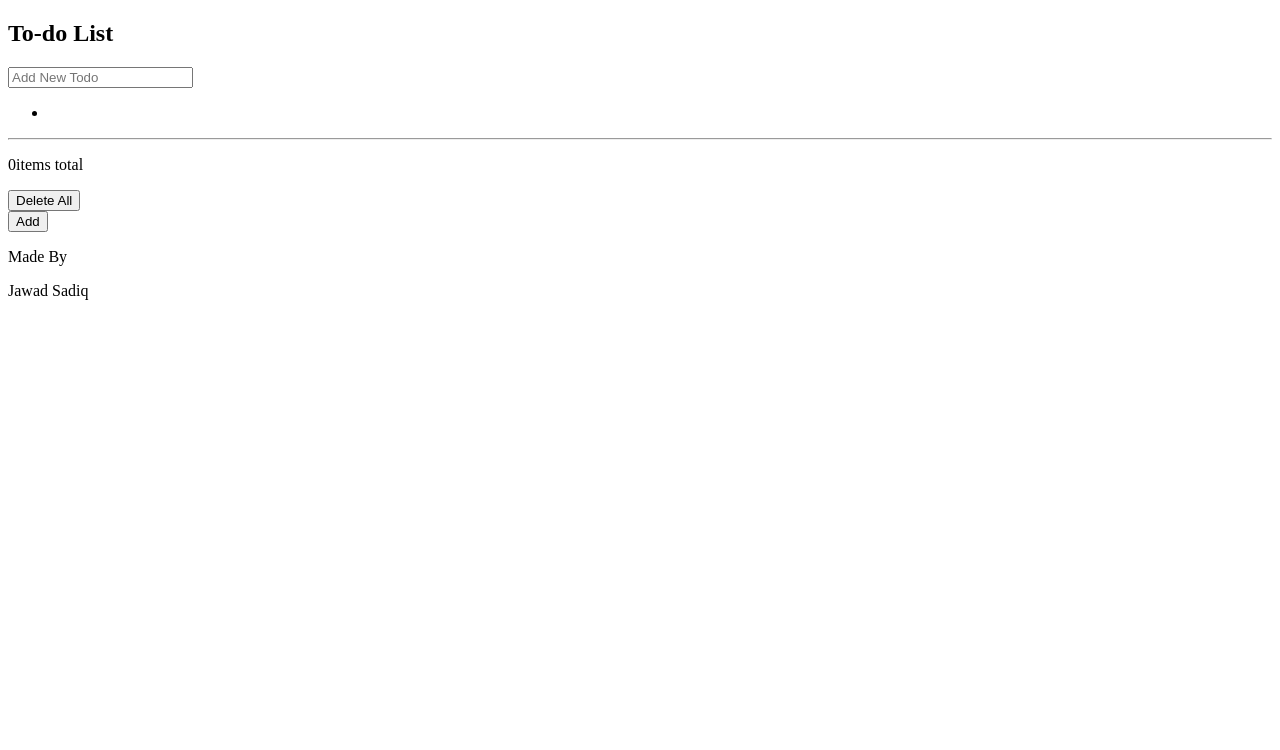
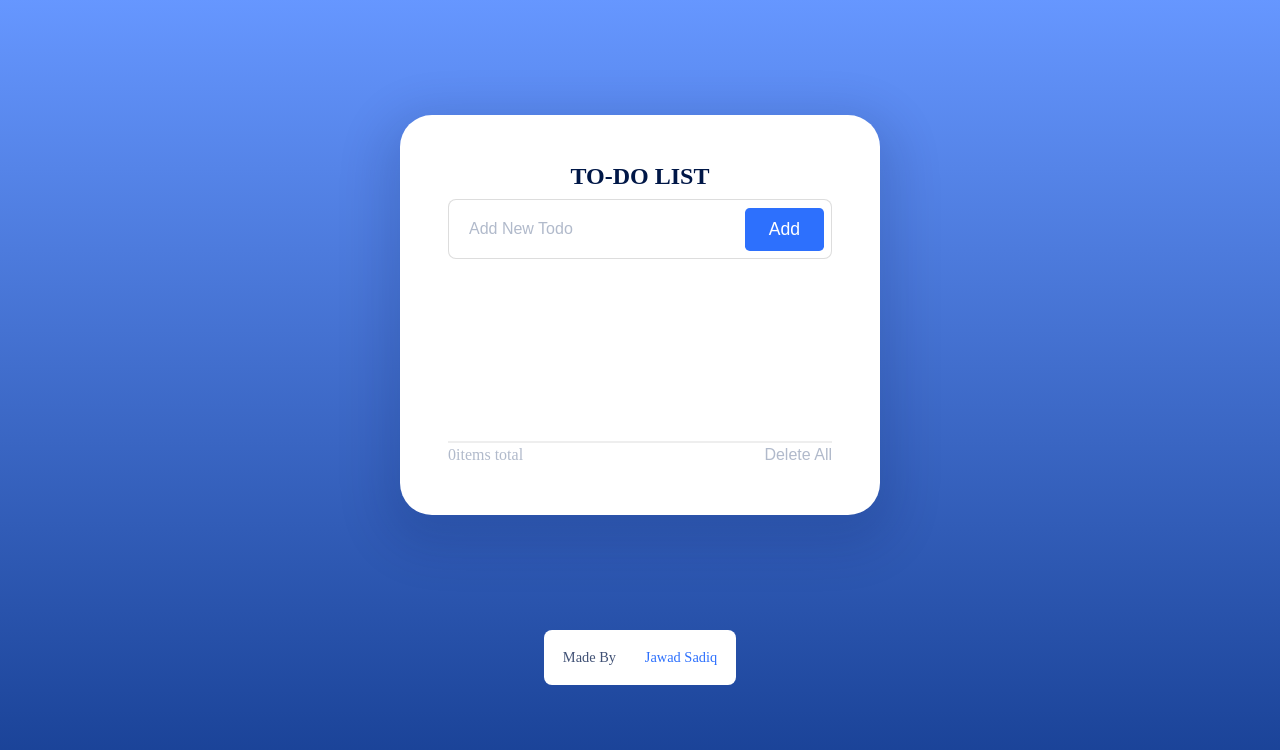
Before and after one commit to JawadSadi/Todo-Website-with-HTML-CSS-and-JS, a plain HTML site: page index.html in a window 1280 px wide. Drawn offline with Linux system fonts and the light colour scheme.

Commit message:
the Css file finshed

```diff
--- a/index.html
+++ b/index.html
@@ -3,6 +3,7 @@
   <head>
     <meta charset="UTF-8" />
     <meta name="viewport" content="width=device-width, initial-scale=1.0" />
+    <link rel="stylesheet" href="style.css" />
     <title>TODO</title>
   </head>
   <body>
@@ -15,6 +16,7 @@
           id="todoInput"
           placeholder="Add New Todo"
         />
+        <button class="btn">Add</button>
       </div>
       <ul class="scroll">
         <li class="todoList"></li>
@@ -26,7 +28,6 @@
         <p><span>0</span>items total</p>
         <button class="deleteButton">Delete All</button>
       </div>
-      <button class="btn">Add</button>
     </section>
     <footer>
       <div class="footer">
--- /dev/null
+++ b/style.css
@@ -0,0 +1,173 @@
+* {
+  padding: 0;
+  margin: 0;
+  box-sizing: border-box;
+}
+
+:root {
+  --gradient: linear-gradient(
+    180deg,
+    rgba(45, 112, 1253, 0.73) 0%,
+    #163e92 100%
+  );
+  --dark: #001747;
+  --grey: #b1bacb;
+  --grey-border: rgba(210, 210, 210, 0.75);
+  --grey-light: #eeeeee;
+  --grey-dark: #405175;
+  --blue: #2d70fd;
+  --green: #00d8a7;
+  --white: #ffffff;
+}
+
+body {
+  background: var(--gradient);
+  height: 100vh;
+  display: flex;
+  flex-direction: column;
+  justify-content: space-evenly;
+  align-items: center;
+}
+
+.btn {
+  color: var(--white);
+  background-color: var(--blue);
+  position: absolute;
+  font-size: 1.1rem;
+  padding: 0.7rem 1.5rem;
+  border-radius: 0.3rem;
+  border: none;
+  right: 0.5rem;
+  bottom: 0.5rem;
+}
+#todo {
+  padding: 3rem;
+  background-color: var(--white);
+  height: 50%;
+  width: 60%;
+  border-radius: 2rem;
+  display: flex;
+  flex-direction: column;
+  justify-content: space-between;
+  box-shadow: 0 1rem 3rem 1rem rgba(0, 23, 71, 0.15);
+  max-width: 30rem;
+}
+
+h2 {
+  text-align: center;
+  color: var(--dark);
+  height: 3rem;
+  text-transform: uppercase;
+}
+.input {
+  position: relative;
+  display: flex;
+}
+.inputField {
+  width: 100%;
+  border: 0.06rem solid #d2d2d2bf;
+  border-radius: 0.5rem;
+  padding: 1.25rem;
+  font-size: 1rem;
+}
+
+input[type="text"]::placeholder {
+  color: var(--grey);
+}
+
+.todoContainer {
+  display: flex;
+  gap: 1rem;
+}
+
+ul {
+  overflow-y: scroll;
+}
+li {
+  display: flex;
+  flex-direction: column;
+  gap: 1.2rem;
+  padding: 1.3rem;
+}
+.todoList p {
+  color: #8f98a8;
+}
+.disabled {
+  display: flex;
+  text-decoration: line-through;
+}
+input[type="checkbox"]::before {
+  content: "\2713";
+  display: inline-block;
+  width: 2rem;
+  height: 2rem;
+  font-size: 1.7rem;
+  text-align: center;
+  border: 0.06rem solid var(--grey-border);
+  border-radius: 50%;
+  color: transparent;
+}
+input[type="checkbox"]::before::after {
+  color: var(--white);
+  background-color: var(--green);
+  border: 0.06rem solid var(--green);
+  border-radius: 50%;
+}
+
+.counter {
+  border: 0.06rem solid var(--grey-light);
+}
+
+.counterContainer {
+  height: 2rem;
+  display: flex;
+  justify-content: space-between;
+  color: var(--grey);
+}
+
+.counterContainer p {
+  align-self: center;
+}
+.counterContainer button {
+  border: none;
+  background-color: transparent;
+  color: var(--grey);
+  font-size: 1rem;
+}
+
+.footer {
+  display: flex;
+  gap: 1.8rem;
+  background-color: var(--white);
+  padding: 1.2rem;
+  border-radius: 0.5rem;
+}
+
+.madeBy,
+.author {
+  font-size: 0.9rem;
+}
+
+.madeBy {
+  color: var(--grey-dark);
+}
+
+.author {
+  color: var(--blue);
+  font-weight: 500;
+}
+
+.scroll {
+  height: 15rem;
+  scrollbar-width: thin;
+}
+.scroll::-webkit-scrollbar {
+  width: 0.6rem;
+}
+.scroll::-webkit-scrollbar-thumb {
+  background-color: var(--blue);
+  border-radius: 0.5rem;
+}
+.scroll::-webkit-scrollbar-track {
+  display: none;
+}
```
